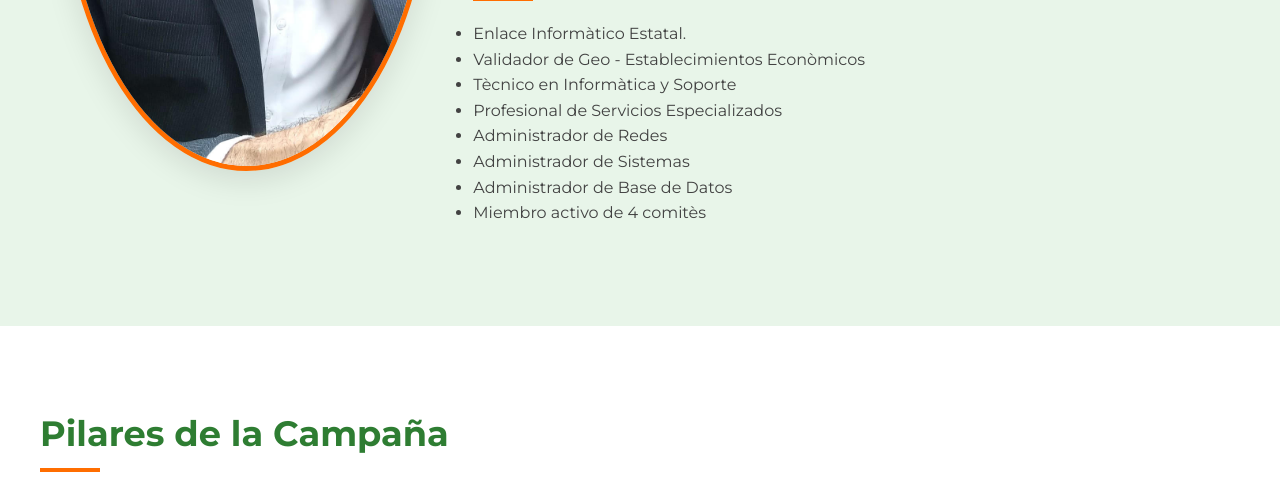
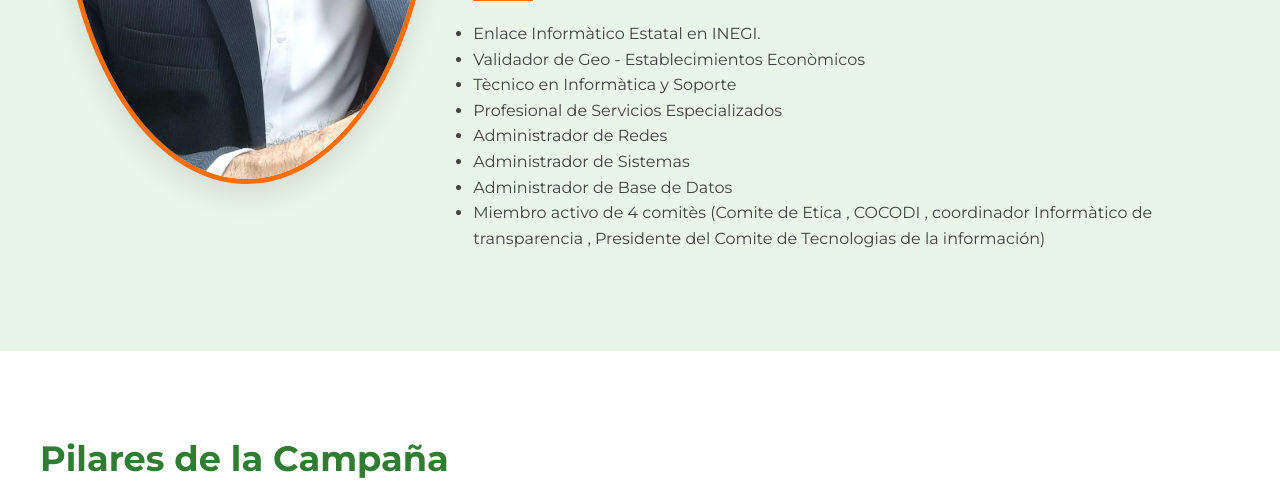
Before and after one commit to SamuelHdzMurillo/votaxdaniel, a plain HTML site: page index.html in a window 1280 px wide. Shown: the part 618-1100 px from the top of the page. Drawn offline with Linux system fonts and the light colour scheme.

Commit message:
comentarios

```diff
--- a/index.html
+++ b/index.html
@@ -736,14 +736,18 @@
 
           <h2 class="section-title">¿Experiencia Laboral?</h2>
           <ul>
-            <li>Enlace Informàtico Estatal.</li>
+            <li>Enlace Informàtico Estatal en INEGI.</li>
             <li>Validador de Geo - Establecimientos Econòmicos</li>
             <li>Tècnico en Informàtica y Soporte</li>
             <li>Profesional de Servicios Especializados</li>
             <li>Administrador de Redes</li>
             <li>Administrador de Sistemas</li>
             <li>Administrador de Base de Datos</li>
-            <li>Miembro activo de 4 comitès</li>
+            <li>
+              Miembro activo de 4 comitès (Comite de Etica , COCODI ,
+              coordinador Informàtico de transparencia , Presidente del Comite
+              de Tecnologias de la información)
+            </li>
           </ul>
         </div>
       </div>
```
